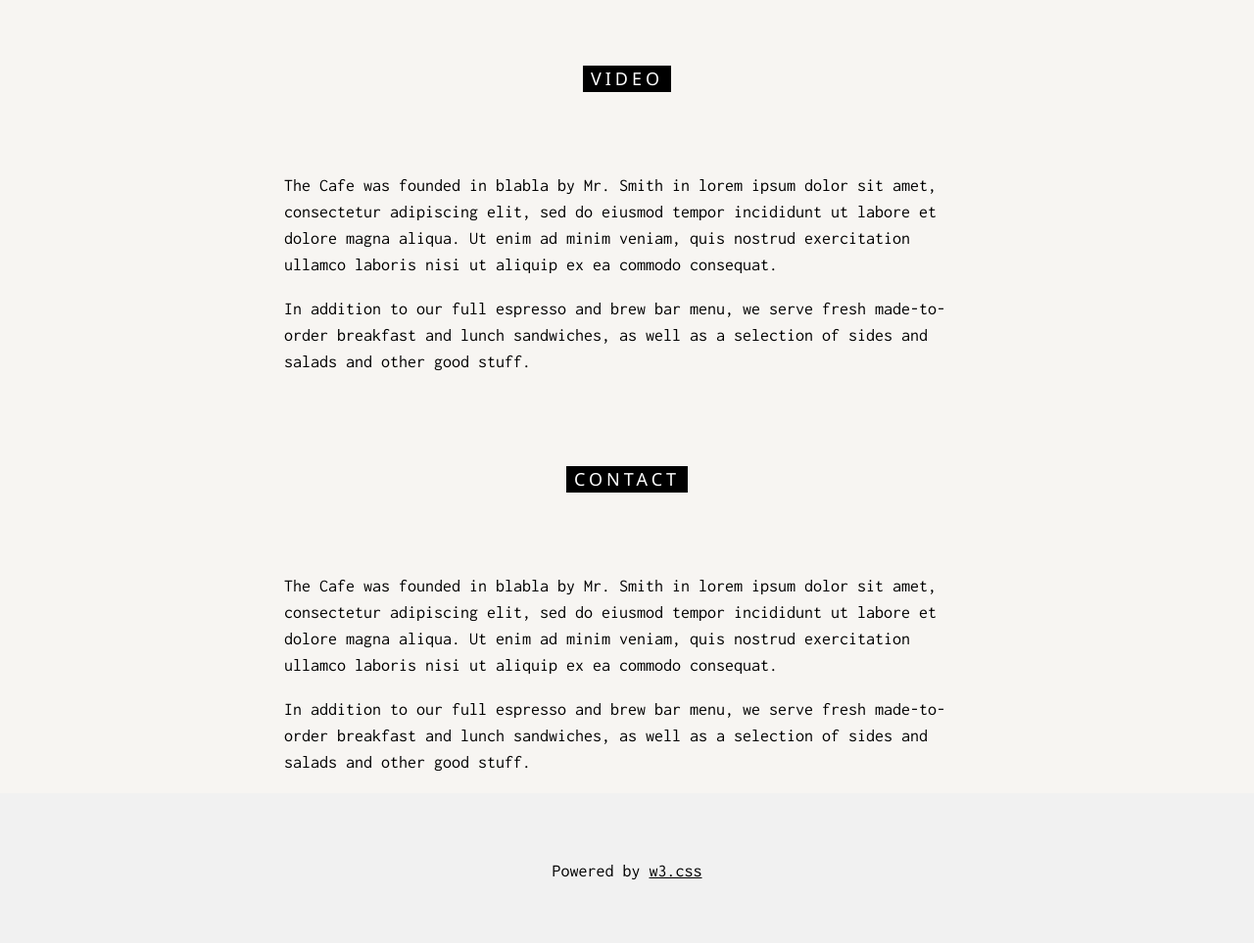
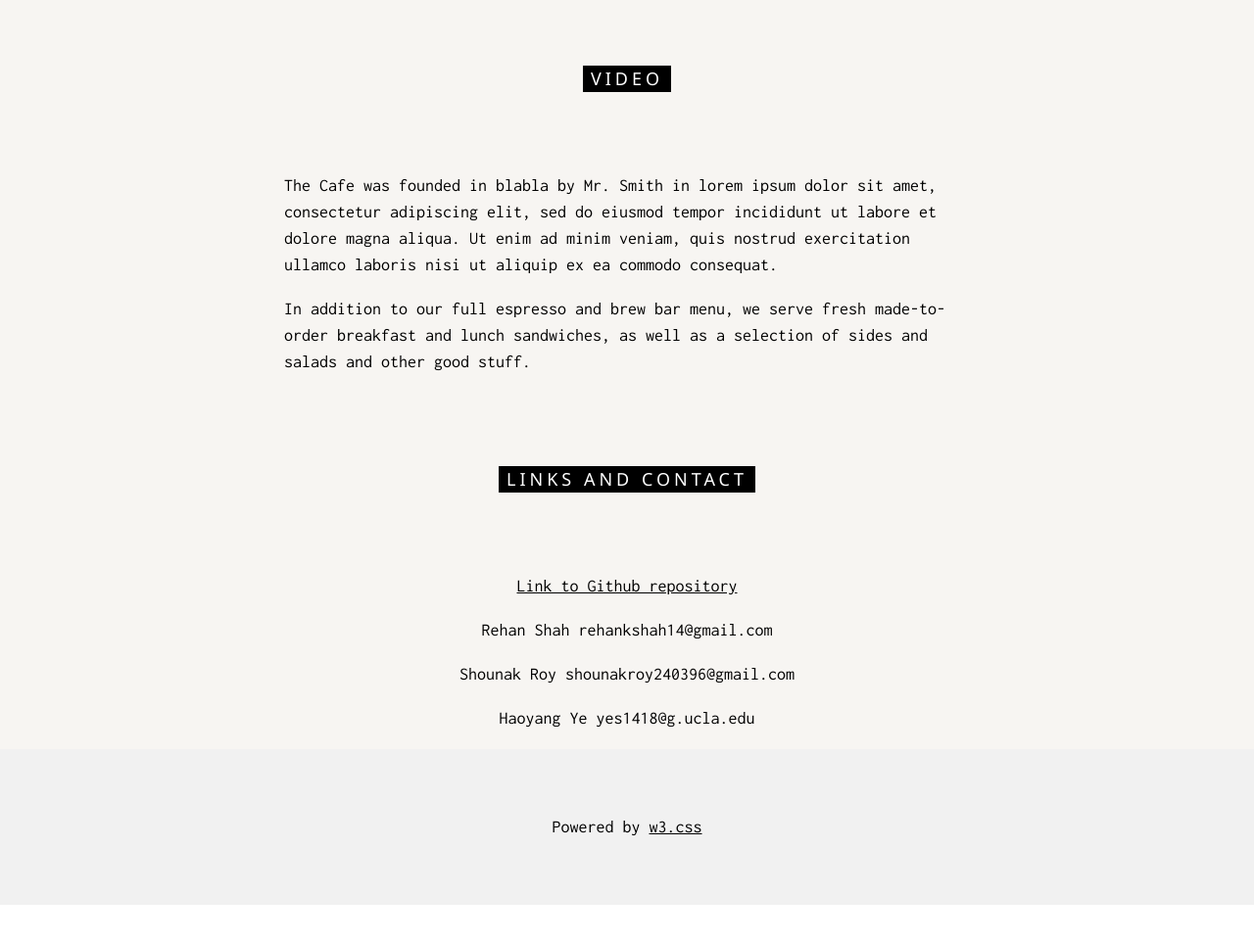
Before and after one commit to rehan141196/EE183DA_Lab2, a plain HTML site: page docs/index.html in a window 1280 px wide. Shown: the part 3689-4652 px from the top of the page at 98% size. After the commit the page ends 4613 px from the top, so only its background shows below. Drawn offline with nearby package versions, Linux system fonts and the light colour scheme.

Commit message:
Added contact details

```diff
--- a/docs/index.html
+++ b/docs/index.html
@@ -175,9 +175,11 @@ body, html {
 
 <div class="w3-container" id="about">
   <div class="w3-content" style="max-width:700px">
-    <h5 class="w3-center w3-padding-64"><span class="w3-tag w3-wide">CONTACT</span></h5>
-    <p>The Cafe was founded in blabla by Mr. Smith in lorem ipsum dolor sit amet, consectetur adipiscing elit, sed do eiusmod tempor incididunt ut labore et dolore magna aliqua. Ut enim ad minim veniam, quis nostrud exercitation ullamco laboris nisi ut aliquip ex ea commodo consequat.</p>
-    <p>In addition to our full espresso and brew bar menu, we serve fresh made-to-order breakfast and lunch sandwiches, as well as a selection of sides and salads and other good stuff.</p>
+    <h5 class="w3-center w3-padding-64"><span class="w3-tag w3-wide">LINKS AND CONTACT</span></h5>
+    <p align="center"><a href="https://github.com/rehan141196/EE183DA_Lab2"> Link to Github repository </a></p>
+    <p align="center"> Rehan Shah  rehankshah14@gmail.com </p>
+    <p  align="center"> Shounak Roy shounakroy240396@gmail.com </p>
+    <p  align="center"> Haoyang Ye yes1418@g.ucla.edu </p>
   </div>
 </div>
 
```
